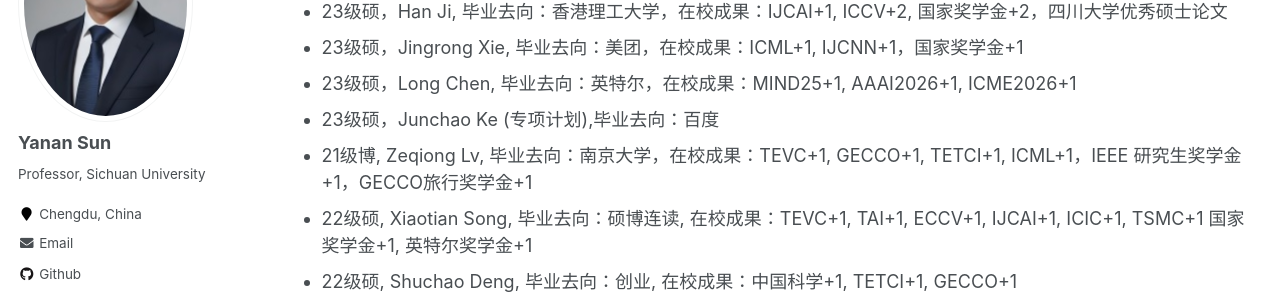
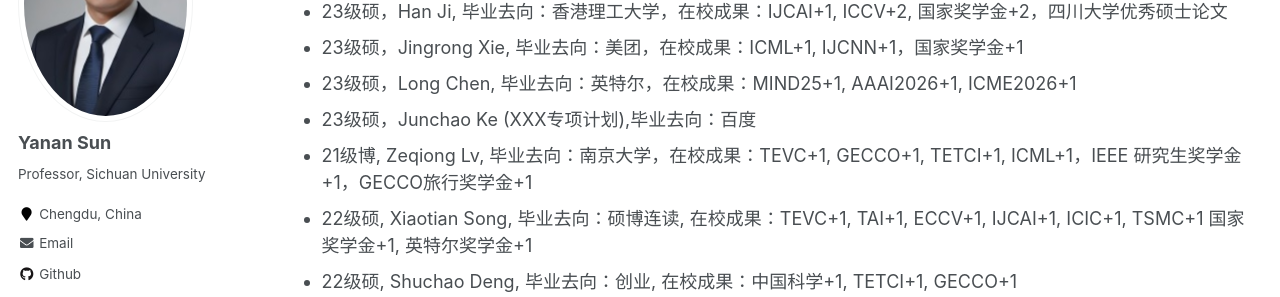
Before and after one commit to yn-sun/yn-sun.github.io, a Jekyll site: the page built from _pages/supervision.md, in a window 1280 px wide and 900 px high, scrolled down 829 px. Shown: the part 151-448 px from the top of the window. Built offline with Jekyll 4.4.1, drawn with Linux system fonts in a browser that asks for light colours; comment, search, counter and statistics services are not loaded.

Commit message:
Update supervision.md

```diff
--- a/_pages/supervision.md
+++ b/_pages/supervision.md
@@ -29,7 +29,7 @@ author_profile: true
 * 23级硕，<span style='width: 220px'>Han Ji</span>, 毕业去向：香港理工大学，在校成果：IJCAI+1, ICCV+2, 国家奖学金+2，四川大学优秀硕士论文
 * 23级硕，<span style='width: 220px'>Jingrong Xie</span>, 毕业去向：美团，在校成果：ICML+1, IJCNN+1，国家奖学金+1
 * 23级硕，<span style='width: 220px'>Long Chen</span>, 毕业去向：英特尔，在校成果：MIND25+1, AAAI2026+1, ICME2026+1
-* 23级硕，<span style='width: 220px'>Junchao Ke (专项计划)</span>,毕业去向：百度
+* 23级硕，<span style='width: 220px'>Junchao Ke (XXX专项计划)</span>,毕业去向：百度
 * 21级博, <span style='width: 220px'>Zeqiong Lv</span>, 毕业去向：南京大学，在校成果：TEVC+1, GECCO+1, TETCI+1, ICML+1，IEEE 研究生奖学金+1，GECCO旅行奖学金+1
 * 22级硕, <span style='width: 220px'>Xiaotian Song</span>, 毕业去向：硕博连读, 在校成果：TEVC+1, TAI+1, ECCV+1, IJCAI+1, ICIC+1, TSMC+1 国家奖学金+1, 英特尔奖学金+1
 * 22级硕, <span style='width: 220px'>Shuchao Deng</span>, 毕业去向：创业,  在校成果：中国科学+1, TETCI+1, GECCO+1
```
